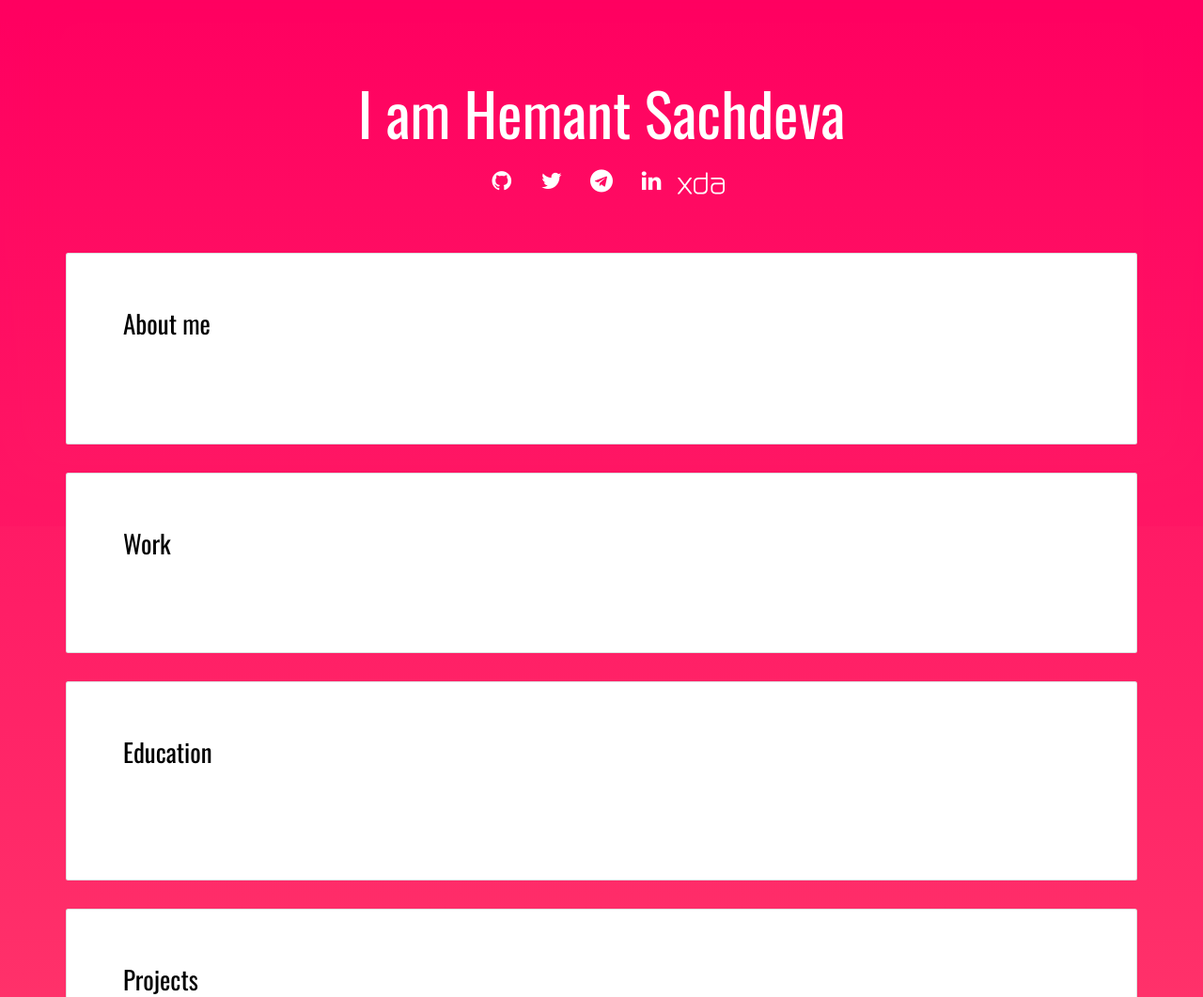
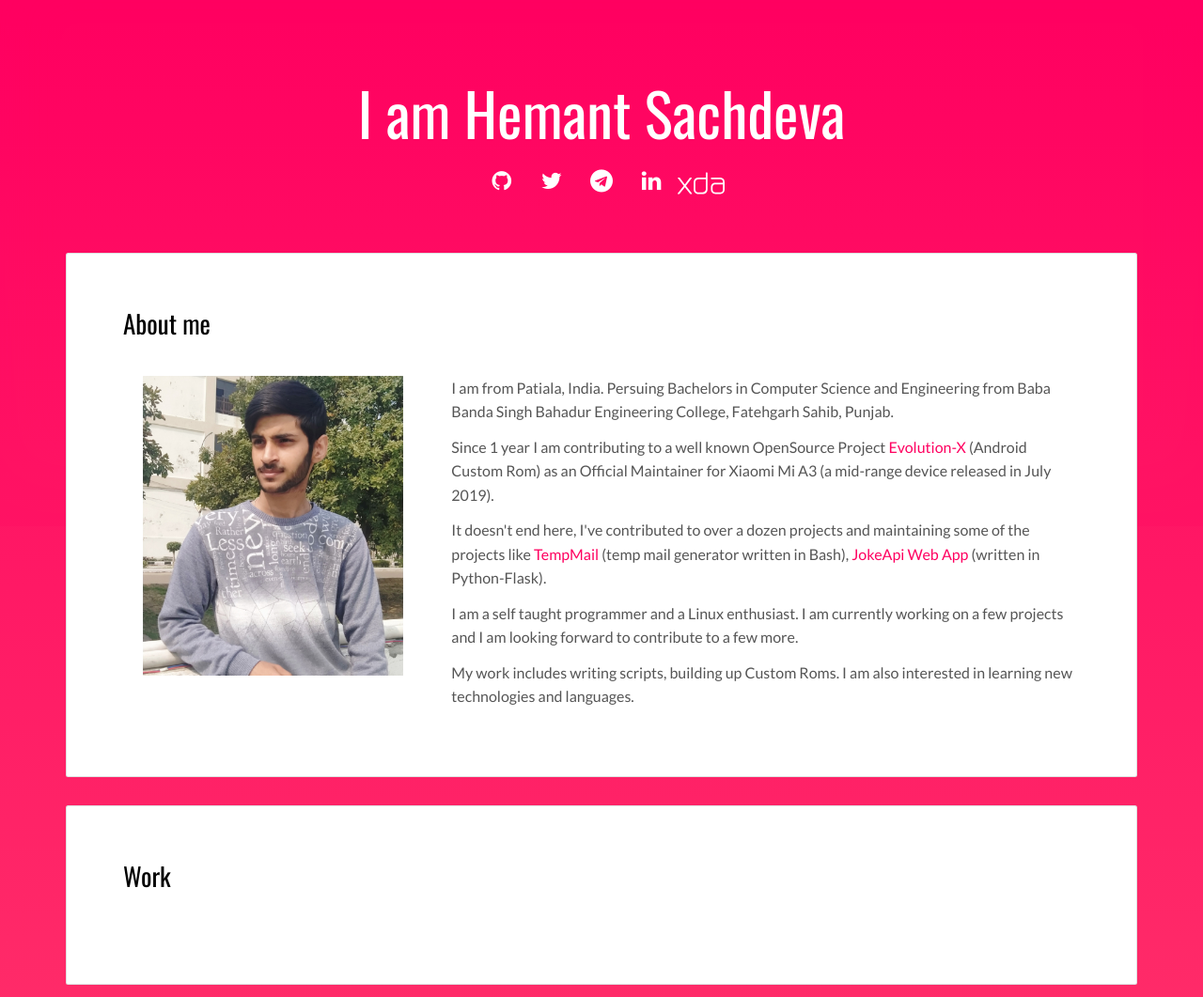
Before and after one commit to HemantSachdeva/HemantSachdeva.dev, a Flask app: page / in a window 1280 px wide. Shown: the top 1061 px of the page at 94% size. Run offline with Flask 2, Linux system fonts and the light colour scheme; some libraries are stand-ins or nearby versions.

Commit message:
Add about me
Signed-off-by: Hemant Sachdeva <hemant.evolver@gmail.com>

```diff
--- a/src/templates/index.html
+++ b/src/templates/index.html
@@ -66,12 +66,35 @@
               <h2>About me</h2>
               <div class="row">
                 <div class="col-md-4">
-                  <p><img src="" class="img-responsive" alt=""></p>
+                  <p><img src="../static/assets/images/avatar.png" class="img-responsive" alt=""></p>
                 </div>
                 <div class="col-md-8">
 
-                  <p></p>
-                  <p></p>
+                  <p> I am from Patiala, India. Persuing Bachelors in Computer Science and Engineering from Baba Banda
+                    Singh Bahadur Engineering College, Fatehgarh Sahib, Punjab.
+                  </p>
+
+                  <p> Since 1 year I am contributing to a well known OpenSource Project <a
+                      href="https://evolution-x.org" target="_blank">Evolution-X</a> (Android Custom Rom) as an Official
+                    Maintainer for Xiaomi Mi A3 (a
+                    mid-range device released in July 2019).
+                  </p>
+
+                  <p> It doesn't end here, I've contributed to over a dozen projects and maintaining some of the
+                    projects like <a href="https://github.com/HemantSachdeva/TempMail.git" target="_blank">TempMail</a>
+                    (temp mail generator written in Bash),
+                    <a href="https://github.com/HemantSachdeva/JokeApi.git" target="_blank">JokeApi Web App</a> (written
+                    in Python-Flask).
+                  </p>
+
+                  <p> I am a self taught programmer and a Linux enthusiast. I am currently working on a few projects and
+                    I
+                    am looking forward to contribute to a few more.
+                  </p>
+
+                  <p> My work includes writing scripts, building up Custom Roms. I am also interested in learning new
+                    technologies and languages.
+                  </p>
 
                 </div>
               </div>
```
Also changed, not shown: src/static/assets/images/avatar.png (added).
